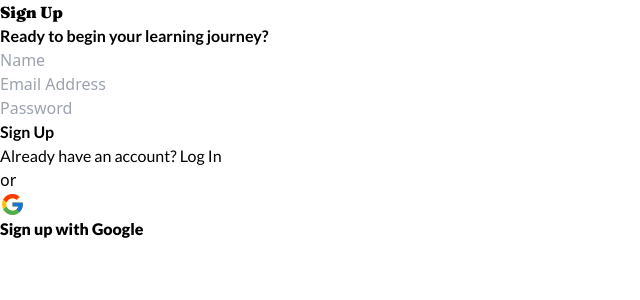
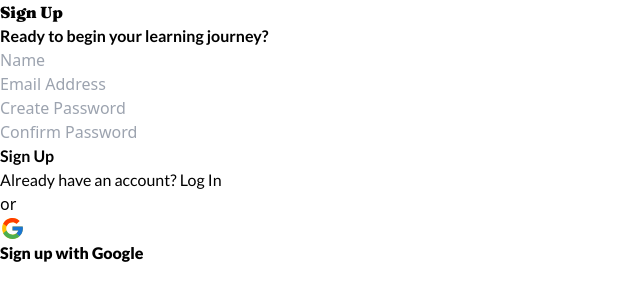
Before and after one commit to webForDave/Edu-Sync, a React (Vite) app: page /sign-up in a window 1280 px wide. Shown: the top 300 px of the page, without its empty margins (0-640 px from the left). Built offline with nearby package versions, Linux system fonts and the light colour scheme.

Commit message:
[logi] Added base functionalities to sign up and sign in forms
[logic] Added base functionalities to sign up and sign in forms

```diff
--- a/package.json
+++ b/package.json
@@ -18,6 +18,7 @@
   },
   "devDependencies": {
     "@eslint/js": "^9.9.0",
+    "@hookform/devtools": "^4.3.1",
     "@types/react": "^18.3.3",
     "@types/react-dom": "^18.3.0",
     "@vitejs/plugin-react": "^4.3.1",
--- a/src/coponents/formInput.jsx
+++ b/src/coponents/formInput.jsx
@@ -1,7 +1,9 @@
-const Input = ({type, placeholder, id}) => {
+const Input = ({type, placeholder, id, register, error}) => {
   return (
     <div>
-        <input type={type} placeholder={placeholder} id={id} className="w-full h-auto p-[5px] rounded-[4px] my-[10px] border border-gray-400" />
+        <input type={type} placeholder={placeholder} id={id} className={`w-full h-auto p-[5px] rounded-[4px] my-[10px] border ${error ? "border-red-600" : "border-gray-400"}`}
+        {...register}
+        />
     </div>
   )
 }
--- a/src/pages/LogIn.jsx
+++ b/src/pages/LogIn.jsx
@@ -2,8 +2,25 @@ import { FcGoogle } from "react-icons/fc"
 import { Link } from "react-router-dom"
 import Input from "../coponents/formInput"
 import FormButton from "../coponents/formButton"
+import { useForm } from "react-hook-form"
+import { DevTool } from "@hookform/devtools"
 
 const LogIn = () => {
+
+    const form = useForm();
+    const { register, control, handleSubmit, formState: {errors}, reset } = form;
+
+    const onSubmit = data => {
+        //Handle form data
+        console.log(data);
+
+        //clear inputs
+        reset();
+
+        //Make Axios call
+
+    }
+
   return (
     <div>
         <div className="w-full h-screen bg-gray-200 flex justify-center items-center">
@@ -13,18 +30,39 @@ const LogIn = () => {
 
                 {/* LOGIN FORM */}
 
-                <form>
+                <form onSubmit={handleSubmit(onSubmit)}>
                     <div>
                         <label htmlFor="email">
-                            <Input type='email' placeholder='Email Address' id='email'  />
+                            <Input type='email' placeholder='Email Address' id='email'
+                            register={register('email', {
+                                required: 'Email is required',
+                                pattern: {
+                                    value: /^[A-Za-z0-9._%+-]+@[A-Za-z0-9.-]+\.[A-Za-z]{2,4}$/,
+                                    message: 'Please enter a valid Email Address'
+                                }
+                            })}
+                            error={errors.email}
+                            />
+                            {errors.email && <p className="lato-bold text-red-500 text-sm mt-1">{errors.email.message}</p>}
                         </label>
                     </div>
                     <div>
                         <label htmlFor="password">
-                            <Input type='password' placeholder='Password' id='password'/>
+                            <Input type='password' placeholder='Password' id='password'
+                                register={register('password', {
+                                    required: 'Password is Required',
+                                    pattern: {
+                                        value: /^(?=.*[A-Za-z])(?=.*\d)[A-Za-z\d]{8,}$/,
+                                        message:'Password must be at least 8 characters long and include letters and numbers'
+                                    }
+                                })}
+                                error={errors.password}
+                            />
+                            {errors.password && <p className="lato-bold text-red-500 text-sm mt-1 max-w-xs">{errors.password.message}</p>}
                         </label>
                     </div>
                     <FormButton>Log In</FormButton>
+                    {/* <DevTool control={control} /> */}
                 </form>
 
                 <p className="py-[10px] lato-regular text-center text-gray-700 ">Don't have an account? <Link to='/sign-up' className="text-[#1D3446] font-bold">Sign Up</Link></p>
--- a/src/pages/SignUp.jsx
+++ b/src/pages/SignUp.jsx
@@ -2,8 +2,20 @@ import { FcGoogle } from "react-icons/fc"
 import { Link } from "react-router-dom"
 import FormButton from "../coponents/formButton"
 import Input from "../coponents/formInput"
+import { useForm } from "react-hook-form"
+import { DevTool } from "@hookform/devtools"
 
 const SignUp = () => {
+
+    const form = useForm();
+    const {register, handleSubmit, formState:{errors}, reset, control} = form;
+
+    const onSubmit = data => {
+        console.log(data);
+
+        reset();
+    }
+
   return (
     <div>
         <div className="w-full h-screen bg-gray-200 flex justify-center items-center">
@@ -13,23 +25,64 @@ const SignUp = () => {
 
                 {/* SIGNUP FORM */}
 
-                <form>
+                <form onSubmit={handleSubmit(onSubmit)}>
                     <div>
                         <label htmlFor="name">
-                            <Input placeholder='Name' id='name' type='text' />
+                            <Input placeholder='Name' id='name' type='text'
+                            register={register('name', {
+                                required: 'Name is required'
+                            })}
+                            error={errors.name}
+                            />
+                            {errors.name && <p className="lato-bold text-red-500 text-sm mt-1">{errors.name.message}</p>}
+                        </label>
+                    </div>
+
+                    <div>
+                        <label htmlFor="email">
+                            <Input type='email' placeholder='Email Address' id='email'
+                            register={register('email', {
+                                required: 'Email is required',
+                                pattern: {
+                                    value: /^[A-Za-z0-9._%+-]+@[A-Za-z0-9.-]+\.[A-Za-z]{2,4}$/,
+                                    message: 'Please enter a valid Email Address'
+                                }
+                            })}
+                            error={errors.email}
+                            />
+                            {errors.email && <p className="lato-bold text-red-500 text-sm mt-1">{errors.email.message}</p>}
                         </label>
                     </div>
                     <div>
-                        <label htmlFor="email">
-                            <Input placeholder='Email Address' id='email' type='email' />
+                        <label htmlFor="create_password">
+                            <Input placeholder='Create Password' id='create_password' type='password'
+                            register={register('create_password', {
+                                required: 'Password is required',
+                                pattern: {
+                                    value: /^(?=.*[A-Za-z])(?=.*\d)[A-Za-z\d]{8,}$/,
+                                    message: 'Password must contain at least 8 characters, including letters and numbers'
+                                  }
+                            })}
+                            error={errors.create_password}
+                            />
+                            {errors.create_password && <p className="lato-bold text-red-500 text-sm mt-1">{errors.create_password.message}</p>}
+
                         </label>
-                    </div>
-                    <div>
-                        <label htmlFor="password">
-                            <Input placeholder='Password' id='password' type='password' />
+                        <label htmlFor="confim_password">
+                            <Input placeholder='Confirm Password' id='confirm_password' type='password'
+                            register={register('confirm_password', {
+                                required: 'Please confirm your password',
+                                validate: value =>
+                                    value === create_password || 'Passwords do not match'
+                            })}
+                            error={errors.confirm_password}
+                            />
+                            {errors.confirm_password && <p className="lato-bold text-red-500 text-sm mt-1">{errors.confirm_password.message}</p>}
+
                         </label>
                     </div>
                     <FormButton>Sign Up</FormButton>
+                    {/* <DevTool control={control} /> */}
                 </form>
 
                 <p className="py-[10px] lato-regular text-center text-gray-700 ">Already have an account? <Link to='/log-in' className="text-[#1D3446] font-bold">Log In</Link></p>
```
Also changed, not shown: 1 other file (tests, documents, lock files or other folders).
